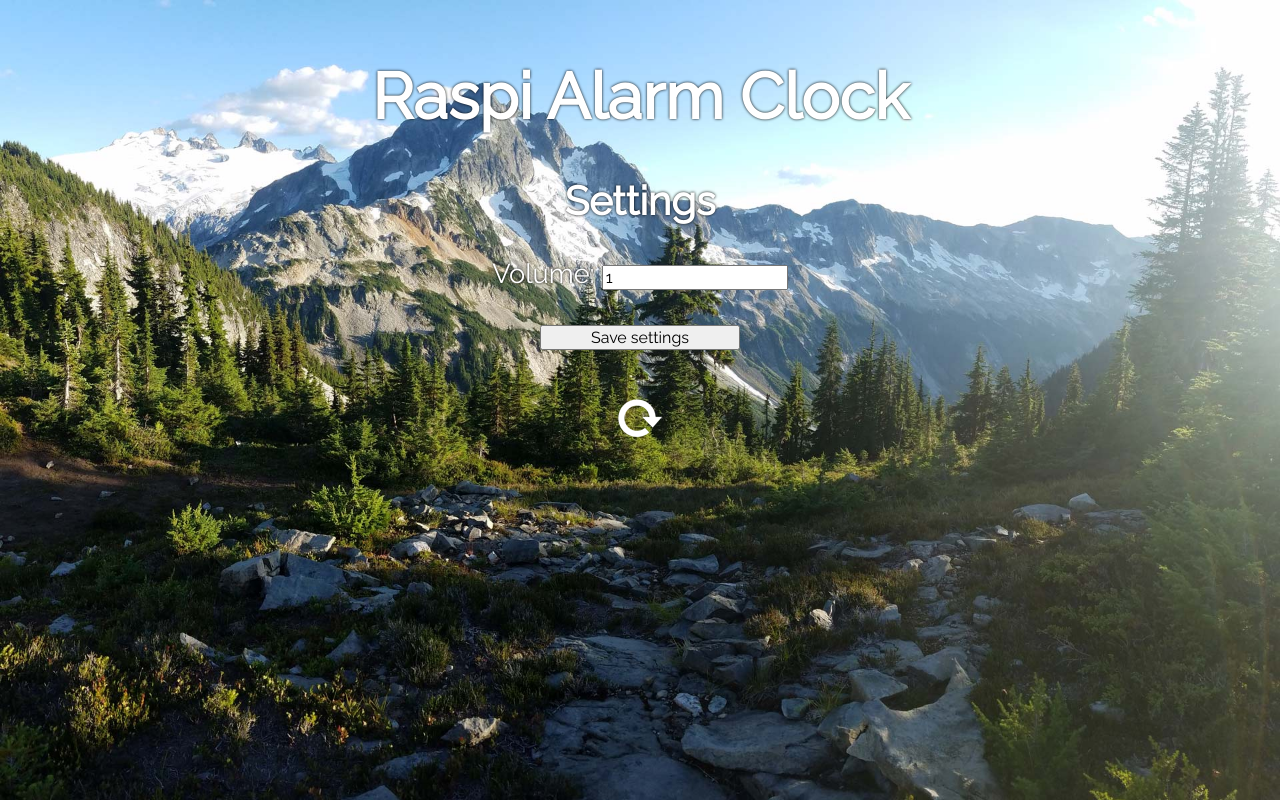
After one commit to KevinVanthuyne/Python-Alarm-Clock, a PHP site: page /settings.php in a window 1280 px wide. The commit adds this page. Run offline with PHP 8.4, Linux system fonts and the light colour scheme.

Commit message:
Added settings to web interface
now possible to control volume via the webserver

```diff
--- /dev/null
+++ b/settings.php
@@ -0,0 +1,46 @@
+<!DOCTYPE html>
+<html>
+<head>
+    <meta charset="UTF-8">
+    <title>Alarm Clock</title>
+    <meta name="viewport" content="width=device-width, initial-scale=1">
+    <link href="https://fonts.googleapis.com/css?family=Raleway" rel="stylesheet">
+    <link rel="icon" href="images/alarm_clock128.png">
+    <link rel="stylesheet" type="text/css" href="style.css">
+
+    <?php
+        // get settings from setting file
+        $volume = 1;
+
+        if (isset($_GET['volume'])) {
+            $volume = $_GET['volume'];
+        }
+    ?>
+
+</head>
+<body>
+
+    <div id="background">
+        <div id="wrapper">
+            <a href="index.php"><h1>Raspi Alarm Clock</h1></a>
+            <h2>Settings</h2>
+            <?php
+                // if there's an info message, print it
+                if (isset($_GET['info'])) {
+                    echo("<p>" . $_GET['info'] . "<p>");
+                }
+             ?>
+
+            <form action="alarm_controller.php?action=save_settings" method="post">
+                <label for="alarmtime">Volume: </label><input name="volume" id="volume" value="<?= $volume ?>" type="number"  step="0.1" required>
+                <p>
+                    <input type="submit" value="Save settings">
+                </p>
+            </form>
+
+            <a href="index.php"><img src="images/icon-refresh-50.png" alt="back button"></a>
+
+        </div>
+    </div>
+</body>
+</html>
--- /dev/null
+++ b/style.css
@@ -0,0 +1,55 @@
+body {
+    margin: 0;
+    font-family: 'Raleway', sans-serif;
+}
+
+#background {
+    height: 100vh;
+    width: auto;
+    overflow: hidden;
+    background-image: url(images/background-optimized-1920x1080.jpeg);
+    background-repeat: no-repeat;
+    background-attachment: fixed;
+    background-size: cover;
+}
+
+#wrapper {
+    color: white;
+    width: 70%;
+    margin: 0 auto;
+    padding: 1em;
+    text-align: center;
+}
+
+h1 {
+    font-size: 4em;
+    text-shadow: 0 0 3px black;
+}
+
+h2 {
+    font-size: 2.5em;
+    text-shadow: 0 0 3px black;
+}
+
+a {
+    text-decoration: none;
+    color: white;
+}
+
+p, label {
+    font-size: 1.7em;
+    text-shadow: 0 0 3px black;
+}
+
+input {
+    font-size: 1rem;
+    font-family: 'Raleway', sans-serif;
+}
+
+input[type="submit"] {
+    width: 200px;
+}
+
+img {
+    margin: 1em;
+}
```
Also changed, not shown: alarm_controller.php (+48 -5 lines), index.php (+7 -52 lines), images/gear-50.png (added), 3 other files.
